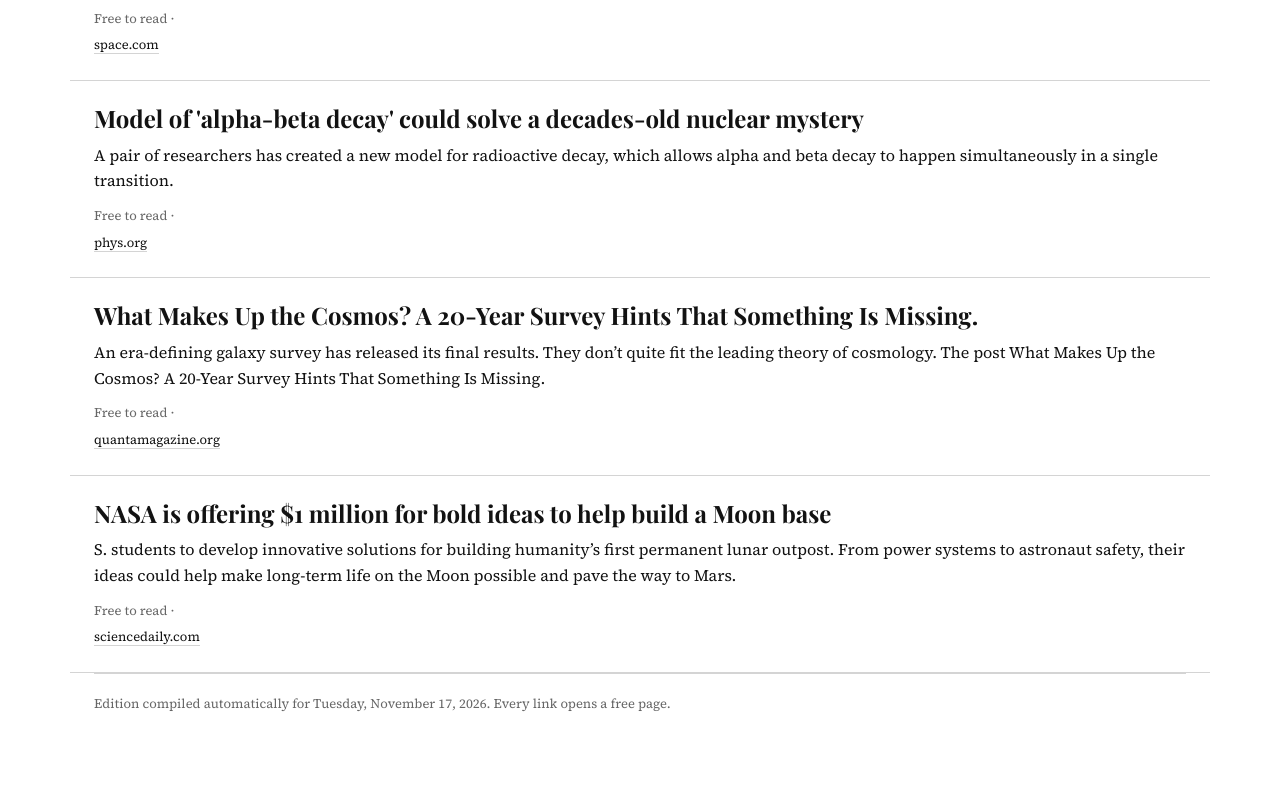
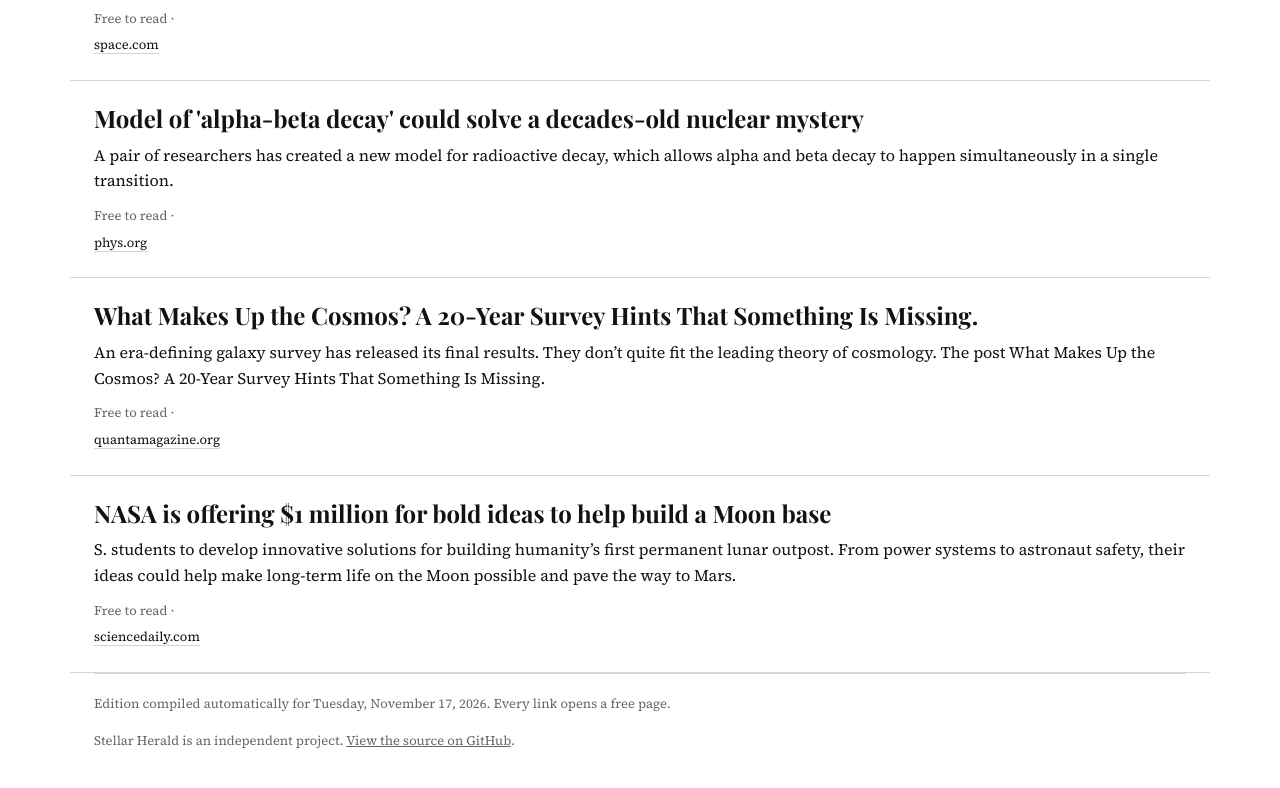
Before and after one commit to vedanttrivedidev/stellar-herald, a plain HTML site: page docs/index.html in a window 1280 px wide. Shown: the part 879-1667 px from the top of the page. Before the commit the page ends 1630 px from the top, so only its background shows below. Drawn offline with nearby package versions, Linux system fonts and the light colour scheme; a web font is replaced by a local one.

Commit message:
Update index.html

```diff
--- a/docs/index.html
+++ b/docs/index.html
@@ -42,6 +42,8 @@ body{background:var(--bg);color:var(--ink);font:18px/1.6 "Source Serif 4",Georgi
 /* ── section nav ── */
 .secnav{display:flex;gap:0;overflow-x:auto;border-bottom:1px solid var(--rule);scrollbar-width:none}
 .secnav::-webkit-scrollbar{display:none}
+.secnav button:first-child{margin-left:auto}
+.secnav button:last-child{margin-right:auto}
 .secnav button{flex-shrink:0;background:none;border:0;border-bottom:3px solid transparent;padding:12px 18px;font:600 13px/1 "Source Serif 4",Georgia,serif;letter-spacing:.04em;text-transform:uppercase;color:var(--mute);cursor:pointer;transition:color .15s,border-color .15s;white-space:nowrap}
 .secnav button[aria-selected=true]{color:var(--ink);border-color:var(--ink)}
 .secnav button:hover{color:var(--ink)}
@@ -119,6 +121,8 @@ footer{border-top:1px solid var(--rule);padding:20px 0 36px;font-size:13px;color
   .hero{padding:28px 0 32px}
   .story-item{padding:20px 16px}
 }
+.indie-note{padding:0 0 36px;font-size:13px;color:var(--mute);line-height:1.6;margin:-20px 0 0}
+.indie-note a{color:inherit;text-decoration:underline}
 </style>
 </head>
 <body>
@@ -191,7 +195,8 @@ footer{border-top:1px solid var(--rule);padding:20px 0 36px;font-size:13px;color
 </aside>
 
 <!-- footer -->
-<div class="w"><footer id="ft">Compiled on November 14, 2026. Summaries are in our own words and every link opens a free page.</footer></div>
+<div class="w"><footer id="ft">Compiled on November 14, 2026. Summaries are in our own words and every link opens a free page.</footer>
+<p class="indie-note">Stellar Herald is an independent project. <a href="https://github.com/vedanttrivedidev/stellar-herald" target="_blank" rel="noopener">View the source on GitHub</a>.</p></div>
 
 <script>
 /* ── data ── */
```
